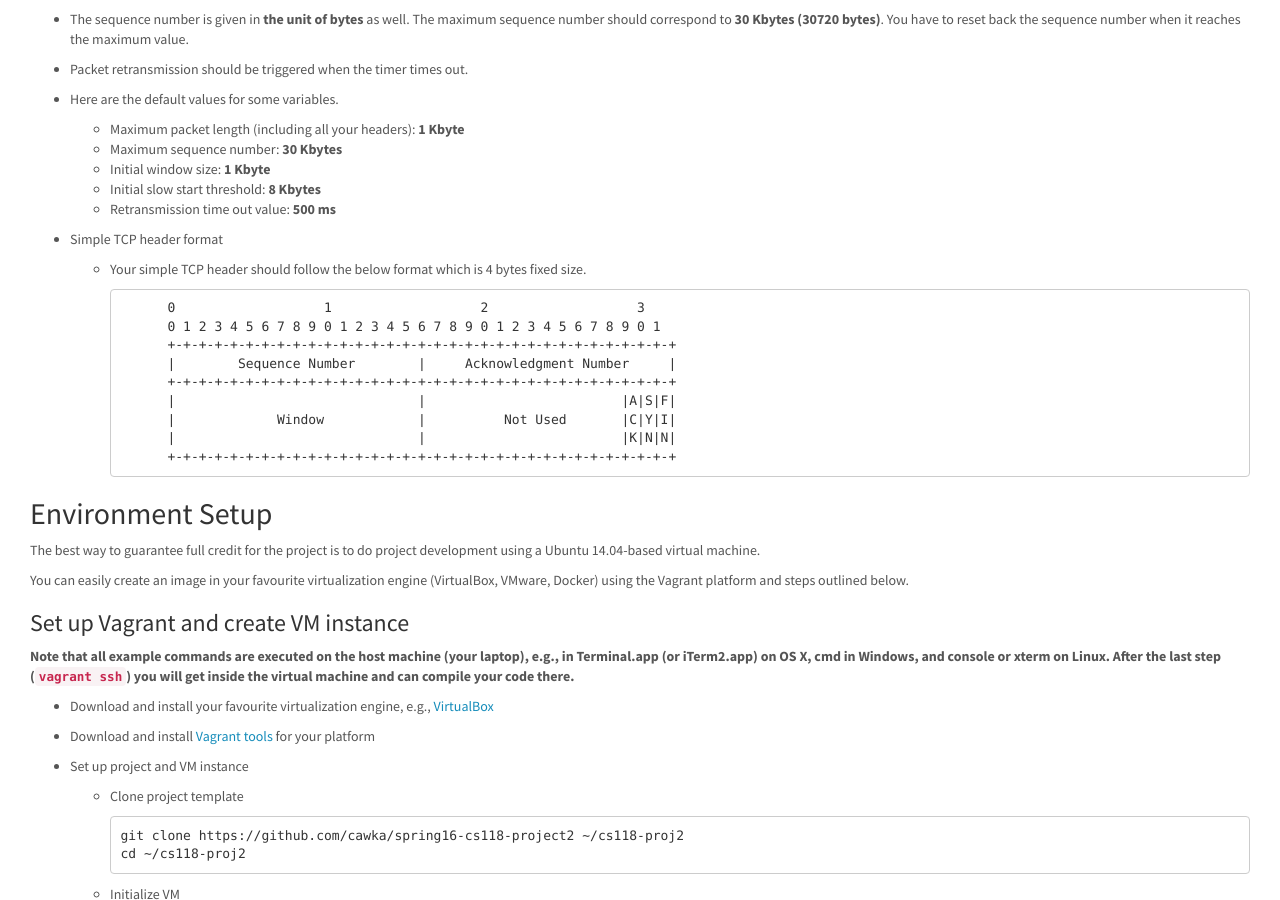
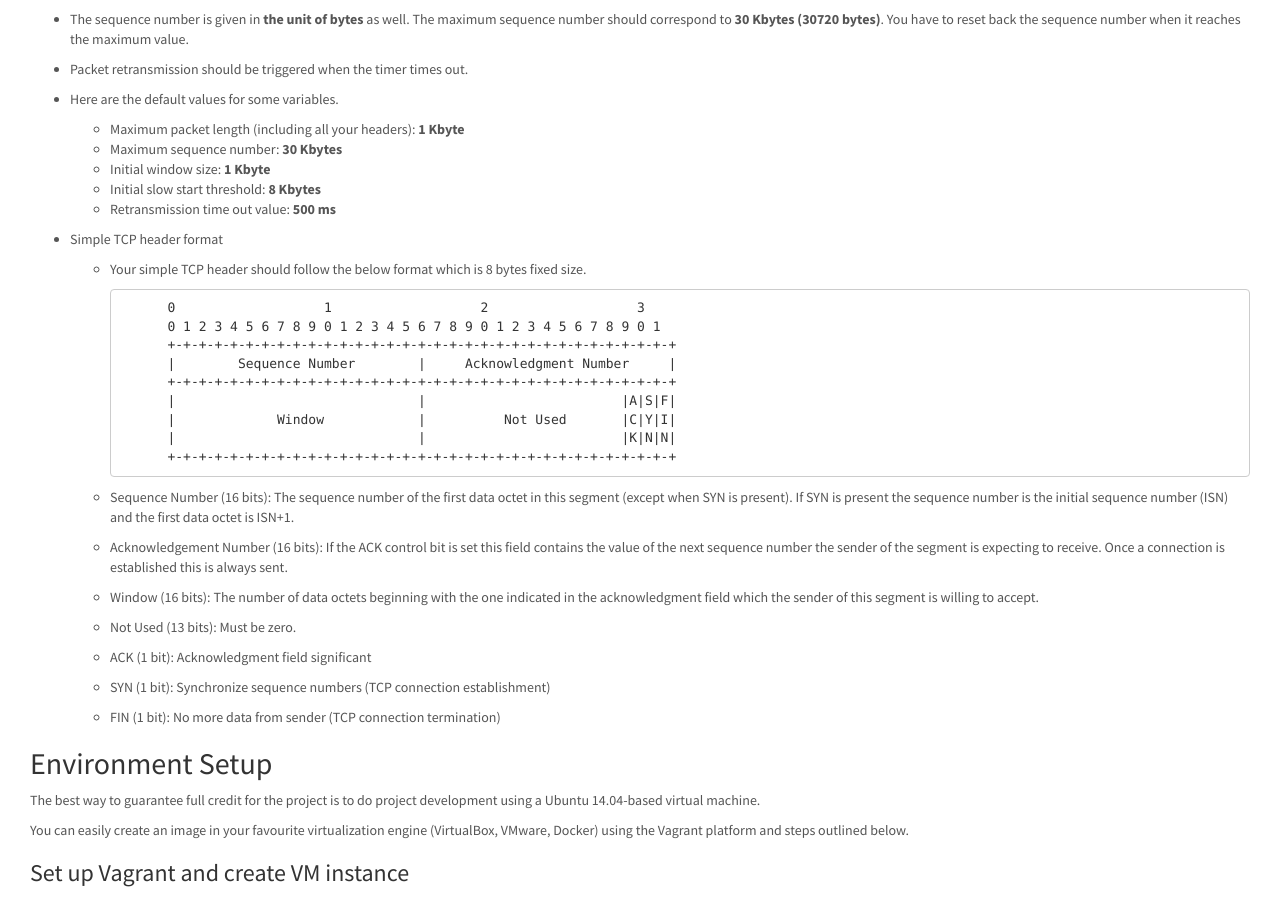
Before and after one commit to cawka/cs118-spring2016, a Jekyll site: the page built from project-2.md, in a window 1280 px wide and 900 px high, scrolled down 2886 px. Built offline with Jekyll 4.4.1, drawn with Linux system fonts in a browser that asks for light colours.

Commit message:
add packet header format description

```diff
--- a/project-2.md
+++ b/project-2.md
@@ -158,7 +158,7 @@ are four types of output messages and should follow the formats below.
 
 - Simple TCP header format
 
-    * Your simple TCP header should follow the below format which is 4 bytes fixed size.
+    * Your simple TCP header should follow the below format which is 8 bytes fixed size.
 
                 0                   1                   2                   3
                 0 1 2 3 4 5 6 7 8 9 0 1 2 3 4 5 6 7 8 9 0 1 2 3 4 5 6 7 8 9 0 1
@@ -169,6 +169,20 @@ are four types of output messages and should follow the formats below.
                 |             Window            |          Not Used       |C|Y|I|
                 |                               |                         |K|N|N|
                 +-+-+-+-+-+-+-+-+-+-+-+-+-+-+-+-+-+-+-+-+-+-+-+-+-+-+-+-+-+-+-+-+
+
+    * Sequence Number (16 bits): The sequence number of the first data octet in this segment (except when SYN is present). If SYN is present the sequence number is the initial sequence number (ISN) and the first data octet is ISN+1.
+
+    * Acknowledgement Number (16 bits): If the ACK control bit is set this field contains the value of the next sequence number the sender of the segment is expecting to receive.  Once a connection is established this is always sent.
+
+    * Window (16 bits): The number of data octets beginning with the one indicated in the acknowledgment field which the sender of this segment is willing to accept.
+
+    * Not Used (13 bits): Must be zero.
+
+    * ACK (1 bit): Acknowledgment field significant
+
+    * SYN (1 bit): Synchronize sequence numbers (TCP connection establishment)
+
+    * FIN (1 bit): No more data from sender (TCP connection termination)
 
 ## Environment Setup
 
```
